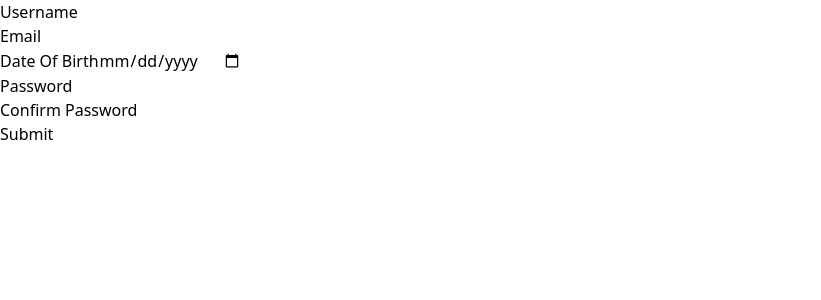
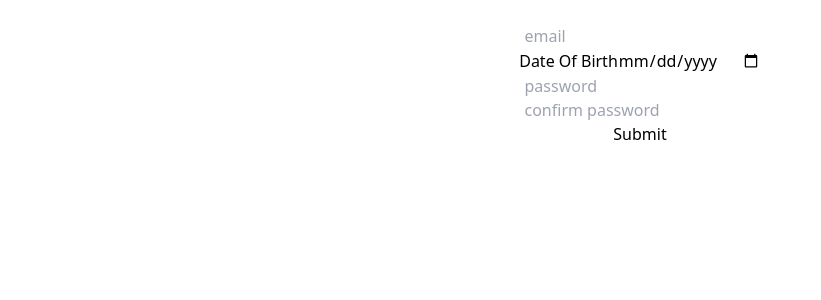
Before and after one commit to rhysw97/social-media, a React (Create React App) app: page /register in a window 1280 px wide. Shown: the top 300 px of the page, without its empty margins (0-821 px from the left). Built offline with nearby package versions, Linux system fonts and the light colour scheme.

Commit message:
updated styling

```diff
--- a/src/Pages/register/password.js
+++ b/src/Pages/register/password.js
@@ -73,8 +73,8 @@
     return (
     <div>
         <div>
-            <label htmlFor="password">Password</label>
             <input
+            placeholder="password"
                 id="password"
                 type="password"
                 value={password}
@@ -86,8 +86,8 @@
 
         </div>
         <div>
-            <label htmlFor="confirmPassword">Confirm Password</label>
             <input
+                placeholder="confirm password"
                 id="confirmPassword"
                 type="password"
                 value={confirmPassword}
--- a/src/Pages/register/register.js
+++ b/src/Pages/register/register.js
@@ -108,28 +108,28 @@
 
     return(
        <div>
-           <form onSubmit={handleSubmit}>
-                <div>
-                    <label htmlFor="username">Username</label>
+           <form onSubmit={handleSubmit} className="flex flex-col items-center">
+
+
             <input
+                placeholder=""
                 id="username"
                 type="text"
                 ref={usernameRef}
             />
             {usernameUsed}
-                </div>
-                <div>
-                    <label htmlFor="email">Email</label>
+
             <input
+                placeholder="email"
                 id="email"
                 type="text"
                 onChange={handleEmail}
             />
             {emailUsed}
             {emailMessage}
-                </div>
+
             <div>
-                    <label htmlFor="dob">Date Of Birth</label>
+                <label for="dob">Date Of Birth</label>
                 <input
                     id="dob"
                     type="date"
--- a/src/components/Login/login.js
+++ b/src/components/Login/login.js
@@ -45,8 +45,8 @@
            <form  className="flex flex-col items-center justify-evenly h-100" onSubmit={handleSubmit}>
                 <div
                 className="mb-10">
-                    <label htmlFor="email">Email</label>
                     <input
+                        placeholder="email"
                         id="email"
                         type="text"
                         value={email}
@@ -54,8 +54,8 @@
                     />
                 </div>
                 <div  className="mb-10">
-                    <label htmlFor="password">Password</label>
                     <input
+                        placeholder="password"
                         id="password"
                         type="password"
                         value={password}
```
Also changed, not shown: src/Pages/register/registerPage.js (added), 1 other file (tests, documents, lock files or other folders). Lines whose indentation alone changed are shown as unchanged.
